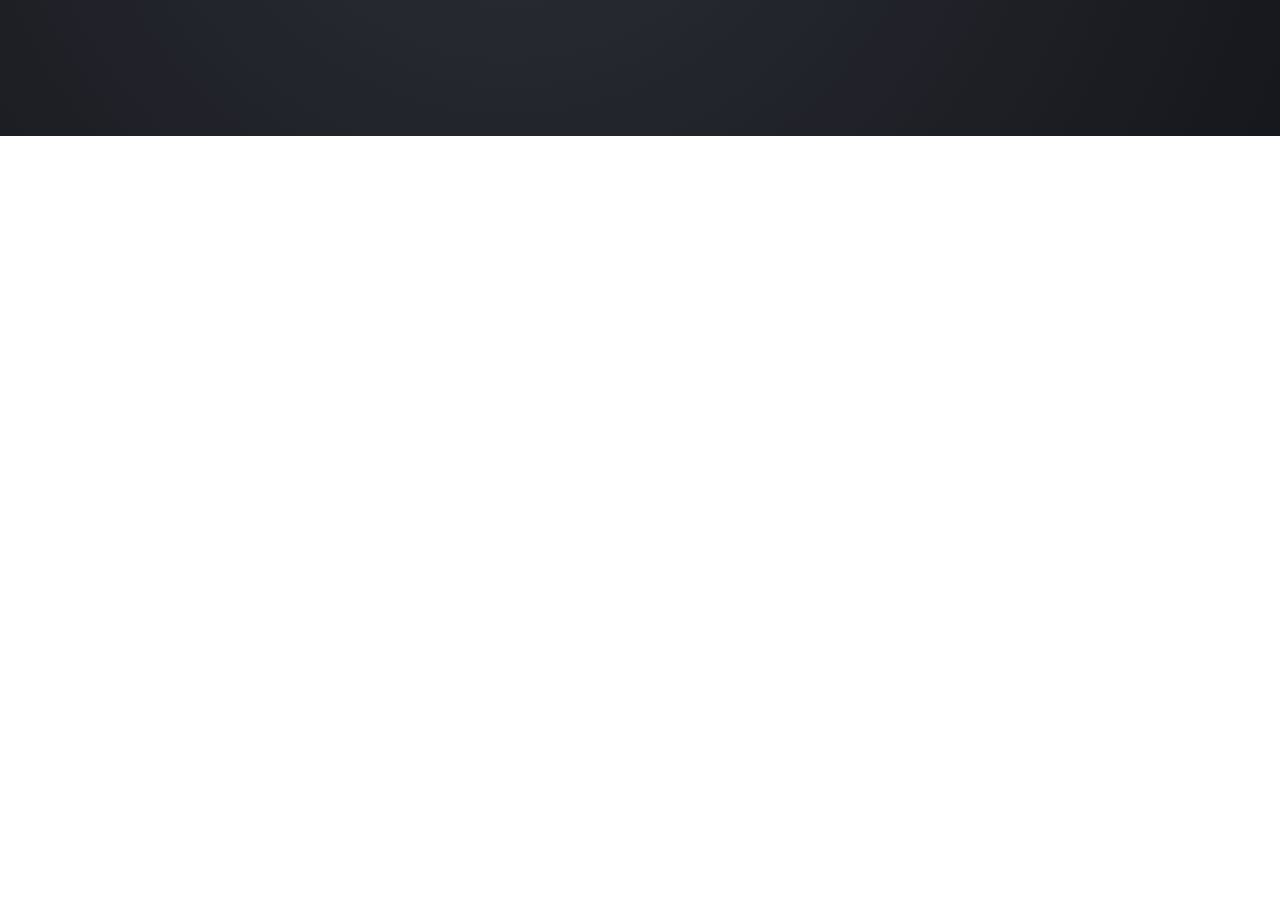
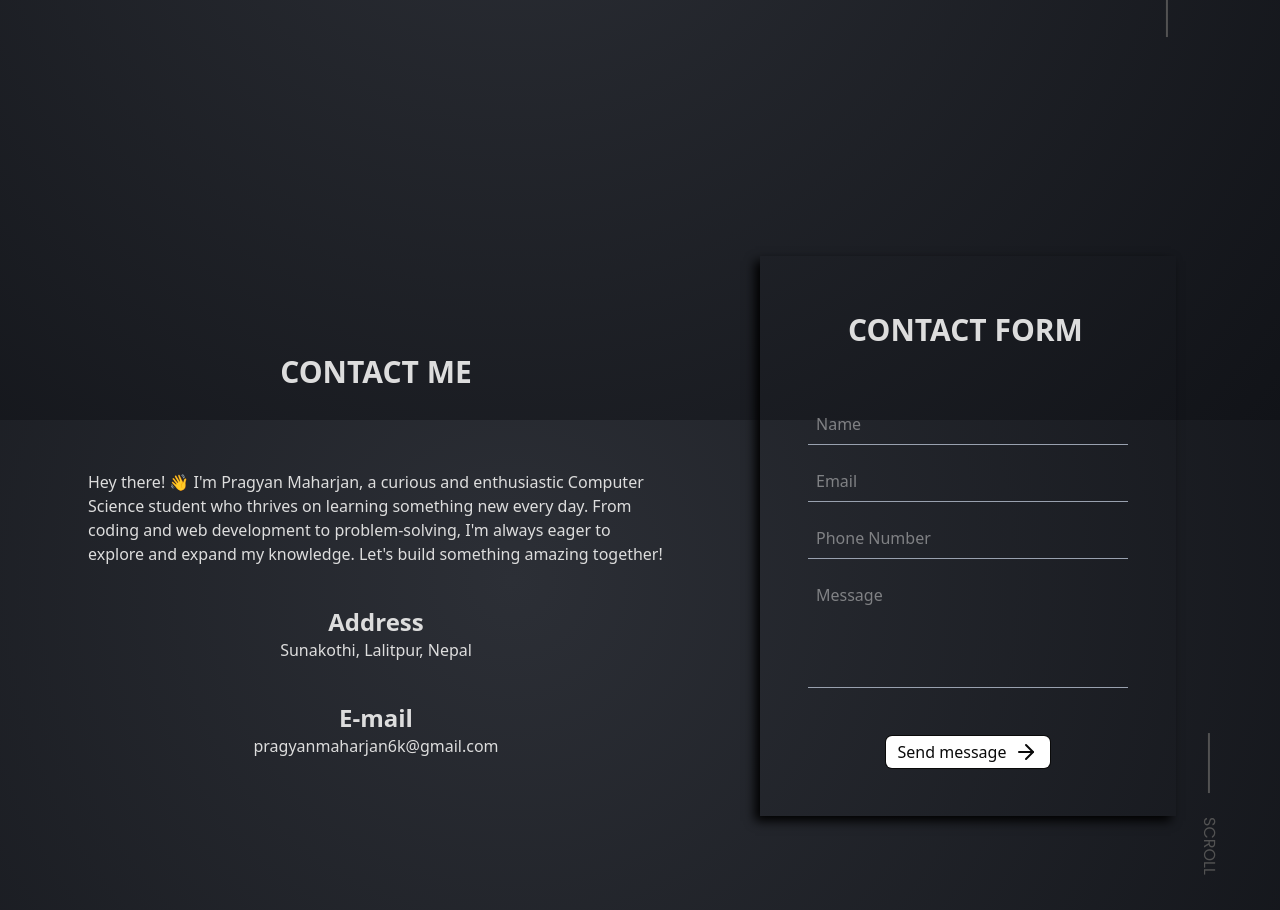
Before and after one commit to PragyanMaharjan63/ReactPortfolio, a React (Vite) app: page / in a window 1280 px wide. Shown: the part 1980-2890 px from the top of the page. Before the commit the page ends 2116 px from the top, so only its background shows below. Built offline with nearby package versions, Linux system fonts and the light colour scheme; a web font is replaced by a local one.

Commit message:
contact elements added

```diff
--- a/src/App.jsx
+++ b/src/App.jsx
@@ -4,25 +4,30 @@ import Navbar from "./components/navbar";
 import Skills from "./components/skills";
 import SocialMedia from "./components/socialmedia";
 import Porjects from "./components/projects";
+import Contact from "./components/contact";
 
 function App() {
   const heroHref = useRef(null);
   const skillsHref = useRef(null);
   const projectsHref = useRef(null);
+  const contactHref = useRef(null);
 
   return (
     <>
       <div className="flex justify-center items-center">
         <div className="flex  flex-col w-full h-svh">
-          <Navbar refs={{ heroHref, skillsHref, projectsHref }} />
+          <Navbar refs={{ heroHref, skillsHref, projectsHref, contactHref }} />
           <section ref={heroHref}>
             <Hero />
           </section>
           <section ref={skillsHref}>
             <Skills />
           </section>
-          <section ref={projectsHref}>
+          <section ref={projectsHref} className="sm:scroll-mt-40">
             <Porjects />
+          </section>
+          <section ref={contactHref}>
+            <Contact />
           </section>
           <SocialMedia />
         </div>
--- /dev/null
+++ b/src/components/contact.jsx
@@ -0,0 +1,82 @@
+import { ArrowRight } from "lucide-react";
+import ScrollWid from "./scrollwidget";
+
+export default function Contact() {
+  return (
+    <>
+      <div className="flex flex-col justify-center relative items-center h-screen">
+        <div className="flex grow flex-wrap justify-center items-center gap-20">
+          <div className="flex flex-col w-sm sm:w-xl items-center justify-center gap-y-10">
+            <p className="font-bold text-2xl sm:text-3xl m-10">CONTACT ME</p>
+            <p>
+              Hey there! 👋 I'm Pragyan Maharjan, a curious and enthusiastic
+              Computer Science student who thrives on learning something new
+              every day. From coding and web development to problem-solving, I'm
+              always eager to explore and expand my knowledge. Let's build
+              something amazing together!
+            </p>
+            <div className="flex flex-col justify-center items-center">
+              <p className="font-bold text-2xl">Address</p>
+              <p>Sunakothi, Lalitpur, Nepal</p>
+            </div>
+            <div className="flex flex-col justify-center items-center">
+              <p className="font-bold text-2xl">E-mail</p>
+              <p>pragyanmaharjan6k@gmail.com</p>
+            </div>
+          </div>
+          <div className="flex justify-center items-center">
+            <form className="flex flex-col gap-4 max-w-md mx-auto p-4 rounded-md  md:w-[40vw]">
+              <div
+                style={{ boxShadow: "-5px 5px 10px black" }}
+                className="flex flex-col p-4 px-12 gap-y-4 justify-center"
+              >
+                <p className="font-bold text-2xl sm:text-3xl m-10">
+                  CONTACT FORM
+                </p>
+                <input
+                  type="text"
+                  name="name"
+                  placeholder="Name"
+                  className="border-b border-gray-400 outline-none p-2"
+                />
+
+                <input
+                  type="email"
+                  name="email"
+                  placeholder="Email"
+                  className="border-b border-gray-400 outline-none p-2"
+                />
+
+                <input
+                  type="tel"
+                  name="phone"
+                  placeholder="Phone Number"
+                  className="border-b border-gray-400 outline-none p-2"
+                />
+
+                <textarea
+                  name="message"
+                  placeholder="Message"
+                  rows="4"
+                  className="border-b border-gray-400 outline-none p-2 resize-none"
+                ></textarea>
+                <div className="w-full inline-flex justify-center p-4">
+                  <button
+                    type="submit"
+                    className="flex m-4 ring-1 hover:ring-2 bg-white text-neutral-950 rounded-md transition-colors px-3 w-max py-1"
+                  >
+                    Send message
+                    {<ArrowRight className="ml-2" />}
+                  </button>
+                </div>
+              </div>
+            </form>
+          </div>
+        </div>
+        <div className="rotate-90 absolute -bottom-30 lg:bottom-30 -right-20 lg:right-0">
+          <ScrollWid bar={"top"} />
+        </div>
+      </div>
+    </>
+  );
+}
--- a/src/components/hero.jsx
+++ b/src/components/hero.jsx
@@ -19,7 +19,7 @@ export default function Hero() {
           FRONT END DEVELOPER
         </p>
       </div>
-      <div className="rotate-90 absolute bottom-30 right-0">
+      <div className="rotate-90 absolute -bottom-30 lg:bottom-30 -right-20 lg:right-0">
         <ScrollWid bar={"bottom"} />{" "}
       </div>
     </>
--- a/src/components/navbar.jsx
+++ b/src/components/navbar.jsx
@@ -36,7 +36,12 @@ export default function Navbar({ refs }) {
           >
             PROJECTS
           </li>
-          <li className="hover:font-bold hover:cursor-pointer transition-all ">
+          <li
+            className="hover:font-bold hover:cursor-pointer transition-all"
+            onClick={() => {
+              scrollToSection(refs.contactHref);
+            }}
+          >
             CONTACT
           </li>
         </div>
--- a/src/components/projects.jsx
+++ b/src/components/projects.jsx
@@ -1,5 +1,6 @@
 import { ArrowLeft, ArrowRight } from "lucide-react";
 import { useState } from "react";
+import ScrollWid from "./scrollwidget";
 
 export default function Porjects() {
   const [projects, setProjects] = useState([
@@ -59,7 +60,7 @@ export default function Porjects() {
     <>
       <div
         style={{ fontFamily: "'Lexend Deca', 'sans-serif'" }}
-        className="flex flex-col gap-y-20 justify-center items-center my-20"
+        className="flex flex-col relative gap-y-20 justify-center items-center my-20"
       >
         <h1 className="font-bold text-3xl">PROJECTS</h1>
 
@@ -156,6 +157,9 @@ export default function Porjects() {
             />
           </div>
         </div>
+        <div className="rotate-90 absolute -bottom-30 lg:bottom-30 -right-20 lg:right-0">
+          <ScrollWid bar={"both"} />
+        </div>
       </div>
     </>
   );
```
